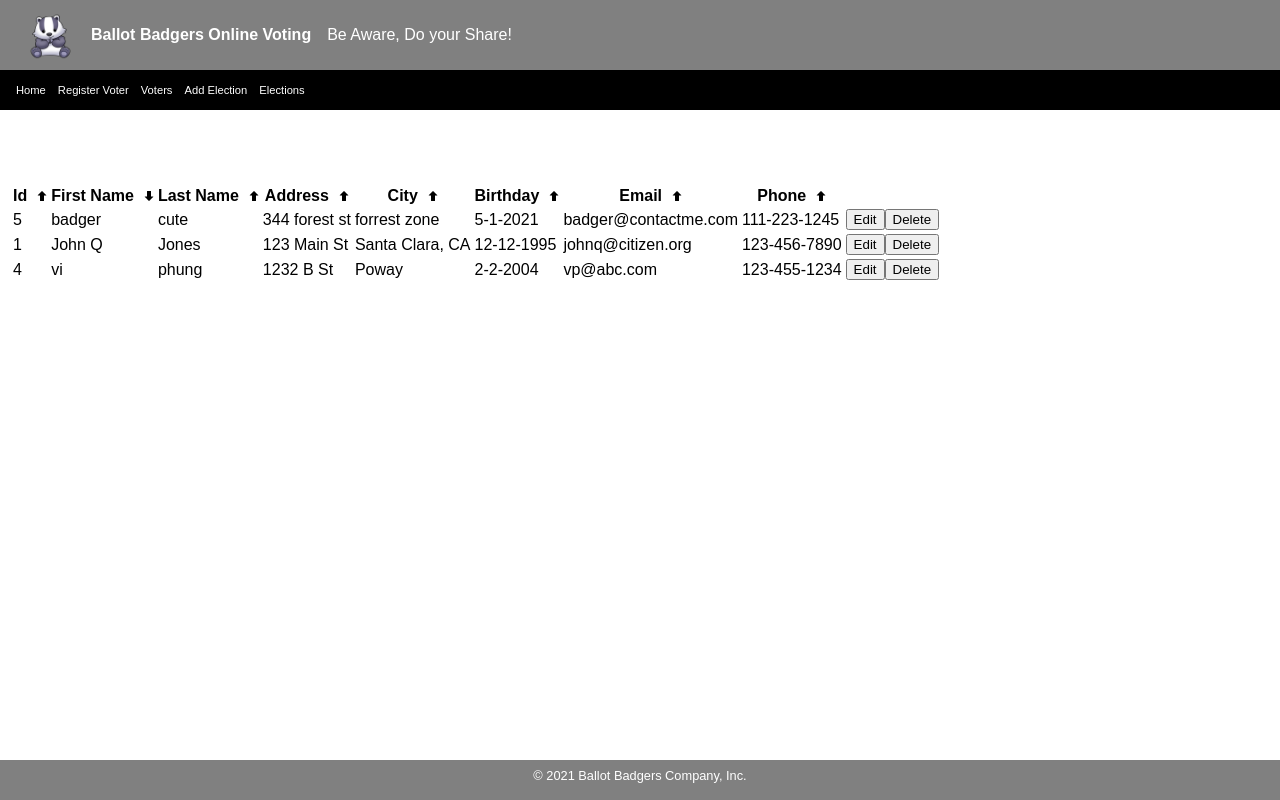
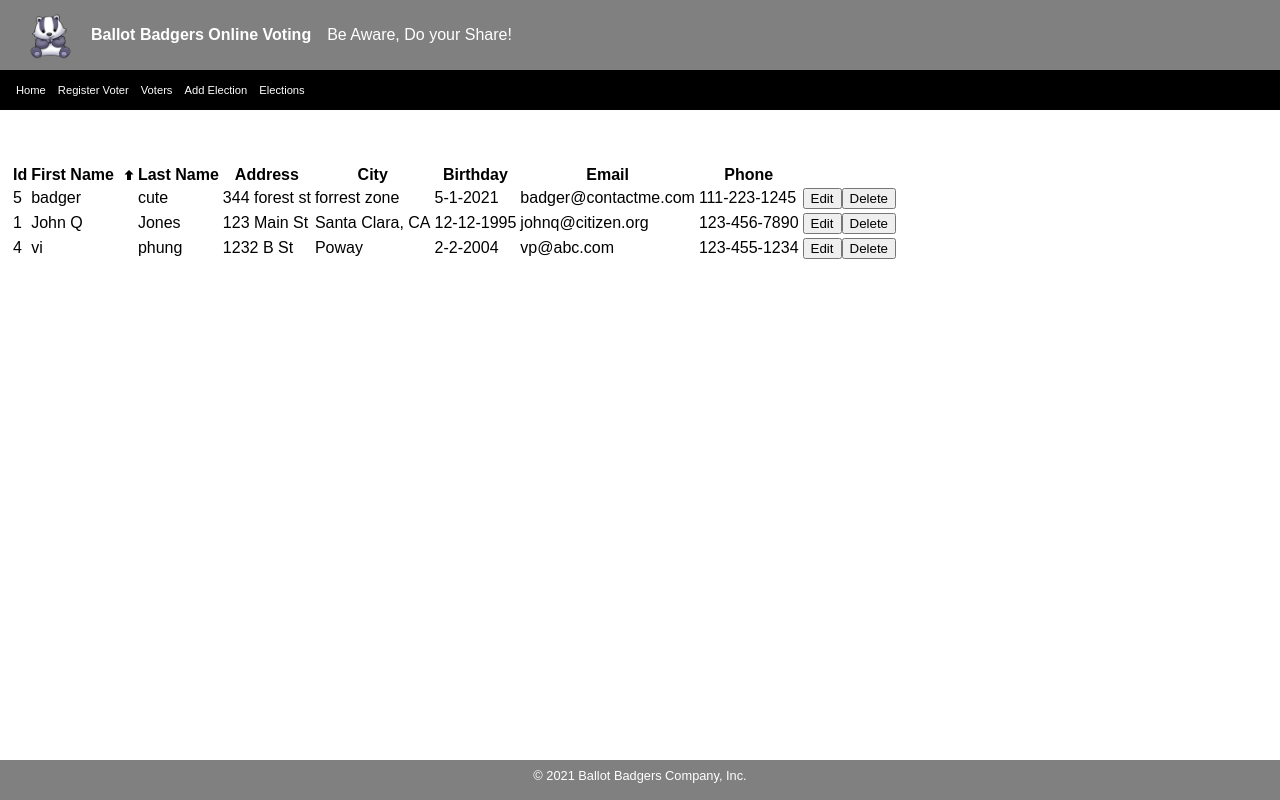
Before and after one commit to v3phung/ballot-badgers, a React (Create React App) app: page /voters in a window 1280 px wide. Both pictures are taken after a click on the element "First Name". Built offline with nearby package versions, Linux system fonts and the light colour scheme; data requests are answered from the project's data file.

Commit message:
fixed the voter sort issue

```diff
--- a/src/actions/voters.js
+++ b/src/actions/voters.js
@@ -9,6 +9,12 @@ export const CANCEL_VOTER_ACTION = "CANCEL_VOTER";
 
 export const VERIFY_VOTER_REQUEST_ACTION = "VERIFY_VOTER_REQUEST";
 export const VERIFY_VOTER_DONE_ACTION = "VERIFY_VOTER_DONE";
+
+export const SORT_VOTER_TYPE_ACTION = "SORT_VOTER_TYPE";
+
+export const createSortVoterTypeAction = (column) => ({
+  type: SORT_VOTER_TYPE_ACTION, column
+});
 
 export const createRefreshVotersRequestAction = () => ({
   type: REFRESH_VOTERS_REQUEST_ACTION,
--- a/src/components/Layout.css
+++ b/src/components/Layout.css
@@ -115,18 +115,10 @@ body {
   align-items: center;
 }
 
-/* .custom-table {
-  display:flex;
-  flex-direction:column;
-  align-items: center;
+
+.custom-table > thead > tr > th:hover{
+  color:blue;
 }
-
-
-
-.custom-table > thead > tr > th,
-.custom-table > tbody > tr > td {
-  padding:0.5rem;
-} */
 
 .election-name-disp,
 .election-questions-disp {
--- a/src/components/VotersList.js
+++ b/src/components/VotersList.js
@@ -1,81 +1,69 @@
 import { VoterEditRow } from "./VoterEditRow";
 import { VoterViewRow } from "./VoterViewRow";
-import { useState, useEffect } from 'react';
 export const VotersList = ({
-    voters, editVoterId,
+    voters, editVoterId, voterSortValue,
     onEditVoter: editVoter,
     onDeleteVoter: deleteVoter,
     onUpdateVoter: updateVoter,
     onCancelVoter: cancelVoter,
+    onSetVoterSort: setVoterSort,
 }) => {
 
-    useEffect(() => {
-        setDisplayVoters(voters);
-    }, [voters])
-
-    const [displayVoters, setDisplayVoters] = useState([...voters]);
-    const [sortDirection, setSortDirection] = useState({
-        id: false,
-        firstName: false,
-        lastName: false,
-        address: false,
-        city: false,
-        birthday: false,
-        email: false,
-        phone: false,
-    })
-
-    const sortStringColumns = (sortType) => {
-        console.log(sortType)
-        let sortedList = []
-        sortDirection[sortType] === false ?
-            sortedList = [...displayVoters].sort((a, b) => (String(a[sortType]).toLowerCase() > String(b[sortType]).toLowerCase()) ? 1 : -1) :
-            sortedList = [...displayVoters].sort((a, b) => (String(a[sortType]).toLowerCase() < String(b[sortType]).toLowerCase()) ? 1 : -1)
-        const updatedSortDirection = { ...sortDirection }
-        updatedSortDirection[sortType] = !(updatedSortDirection[sortType])
-        setSortDirection(updatedSortDirection)
-        setDisplayVoters([...sortedList])
-    }
-
-    const sortNumericalColumns = (sortType) => {
-        const sortedList = [...displayVoters].sort((a, b) => (a[sortType] > b[sortType]) ? 1 : -1)
-        setDisplayVoters([...sortedList])
-    }
 
     return (
         <>
-            <h1>{sortDirection.firstName}</h1>
             <table className='custom-table'>
                 <thead>
                     <tr>
-                        <th onClick={() => sortStringColumns('id')}>Id
-                            <img src={sortDirection.id === false ? "/up-arrow.png" : '/down-arrow.png'} alt='sort-icon' className="arrow-img" />
+                        <th onClick={() => setVoterSort('id')}>Id
+                            {voterSortValue.column === "id" ?
+                                <img src={voterSortValue.sortDirection + "-arrow.png"} alt='sort-icon' className="arrow-img" />
+                                : <div></div>
+                            }                        </th>
+                        <th onClick={() => setVoterSort('firstName')}>First Name
+                            {voterSortValue.column === "firstName" ?
+                                <img src={voterSortValue.sortDirection + "-arrow.png"} alt='sort-icon' className="arrow-img" />
+                                : <div></div>
+                            }                        </th>
+                        <th onClick={() => setVoterSort('lastName')}>Last Name
+                            {voterSortValue.column === "lastName" ?
+                                <img src={voterSortValue.sortDirection + "-arrow.png"} alt='sort-icon' className="arrow-img" />
+                                : <div></div>
+                            }                        </th>
+                        <th onClick={() => setVoterSort('address')}>Address
+                            {voterSortValue.column === "address" ?
+                                <img src={voterSortValue.sortDirection + "-arrow.png"} alt='sort-icon' className="arrow-img" />
+                                : <div></div>
+                            }
+
                         </th>
-                        <th onClick={() => sortStringColumns('firstName')}>First Name
-                            <img src={sortDirection.firstName === false ? "/up-arrow.png" : '/down-arrow.png'} alt='sort-icon' className="arrow-img" />
+                        <th onClick={() => setVoterSort('city')}>City
+                            {voterSortValue.column === "city" ?
+                                <img src={voterSortValue.sortDirection + "-arrow.png"} alt='sort-icon' className="arrow-img" />
+                                : <div></div>
+                            }                        </th>
+                        <th onClick={() => setVoterSort('birthday')}>Birthday
+                            {voterSortValue.column === "birthday" ?
+                                <img src={voterSortValue.sortDirection + "-arrow.png"} alt='sort-icon' className="arrow-img" />
+                                : <div></div>
+                            }
                         </th>
-                        <th onClick={() => sortStringColumns('lastName')}>Last Name
-                            <img src={sortDirection.lastName === false ? "/up-arrow.png" : '/down-arrow.png'} alt='sort-icon' className="arrow-img" />
+                        <th onClick={() => setVoterSort('email')}>Email
+                            {voterSortValue.column === "email" ?
+                                <img src={voterSortValue.sortDirection + "-arrow.png"} alt='sort-icon' className="arrow-img" />
+                                : <div></div>
+                            }
                         </th>
-                        <th onClick={() => sortStringColumns('address')}>Address
-                            <img src={sortDirection.address === false ? "/up-arrow.png" : '/down-arrow.png'} alt='sort-icon' className="arrow-img" />
-                        </th>
-                        <th onClick={() => sortStringColumns('city')}>City
-                            <img src={sortDirection.city === false ? "/up-arrow.png" : '/down-arrow.png'} alt='sort-icon' className="arrow-img" />
-                        </th>
-                        <th onClick={() => sortStringColumns('birthday')}>Birthday
-                            <img src={sortDirection.birthday === false ? "/up-arrow.png" : '/down-arrow.png'} alt='sort-icon' className="arrow-img" />
-                        </th>
-                        <th onClick={() => sortStringColumns('email')}>Email
-                            <img src={sortDirection.email === false ? "/up-arrow.png" : '/down-arrow.png'} alt='sort-icon' className="arrow-img" />
-                        </th>
-                        <th onClick={() => sortStringColumns('phone')}>Phone
-                            <img src={sortDirection.phone === false ? "/up-arrow.png" : '/down-arrow.png'} alt='sort-icon' className="arrow-img" />
+                        <th onClick={() => setVoterSort('phone')}>Phone
+                            {voterSortValue.column === "phone" ?
+                                <img src={voterSortValue.sortDirection + "-arrow.png"} alt='sort-icon' className="arrow-img" />
+                                : <div></div>
+                            }
                         </th>
                     </tr>
                 </thead>
                 <tbody>
-                    {displayVoters.map((voter) => (
+                    {voters.map((voter) => (
                         voter.id === editVoterId
                             ? <VoterEditRow voter={voter} key={voter.id} onUpdateVoter={updateVoter} onCancelVoter={cancelVoter} />
                             : <VoterViewRow voter={voter} key={voter.id} onEditVoter={editVoter} onDeleteVoter={deleteVoter} />
--- a/src/containers/VotersListContainer.js
+++ b/src/containers/VotersListContainer.js
@@ -2,16 +2,30 @@ import { useMemo, useEffect } from 'react';
 import { bindActionCreators } from "redux";
 import { useDispatch, useSelector } from 'react-redux';
 
-import {createEditVoterAction, createCancelVoterAction,
-    refreshVoters, deleteVoter, updateVoter} from "../actions/voters";
+import {
+  createEditVoterAction, createCancelVoterAction,
+  refreshVoters, deleteVoter, updateVoter, createSortVoterTypeAction
+} from "../actions/voters";
 
 import { VotersList } from "../components/VotersList";
-import {ToolHeader} from "../components/ToolHeader";
+import { ToolHeader } from "../components/ToolHeader";
 
 export const VotersListContainer = () => {
 
   const voters = useSelector(state => state.voters);
   const editVoterId = useSelector(state => state.editVoterId);
+  const voterSortValue = useSelector(state => state.voterSortValue);
+
+
+  const sortStringColumns = () => {
+    let sortedList = []
+    voterSortValue.sortDirection === "up" ?
+      sortedList = [...voters].sort((a, b) => (String(a[voterSortValue.column]).toLowerCase() > String(b[voterSortValue.column]).toLowerCase()) ? 1 : -1) :
+      sortedList = [...voters].sort((a, b) => (String(a[voterSortValue.column]).toLowerCase() < String(b[voterSortValue.column]).toLowerCase()) ? 1 : -1)
+    return [...sortedList]
+  }
+
+
   const dispatch = useDispatch();
 
   const voterListActions = useMemo(() => bindActionCreators({
@@ -19,7 +33,9 @@ export const VotersListContainer = () => {
     onDeleteVoter: deleteVoter,
     onUpdateVoter: updateVoter,
     onCancelVoter: createCancelVoterAction,
+    onSetVoterSort: createSortVoterTypeAction,
   }, dispatch), [dispatch])
+
 
   useEffect(() => {
     dispatch(refreshVoters());
@@ -28,7 +44,7 @@ export const VotersListContainer = () => {
   return (
     <>
       <ToolHeader toolHeader="Registered Voters List" />
-        <VotersList voters={voters} editVoterId={editVoterId} {...voterListActions} />
+      <VotersList voters={sortStringColumns()} voterSortValue={voterSortValue} editVoterId={editVoterId} {...voterListActions} />
     </>
 
   );
--- a/src/reducers/election.js
+++ b/src/reducers/election.js
@@ -12,6 +12,7 @@ import {
   EDIT_VOTER_ACTION,
   CANCEL_VOTER_ACTION,
   VERIFY_VOTER_DONE_ACTION,
+  SORT_VOTER_TYPE_ACTION
 } from "../actions/voters";
 
 export const votersReducer = (voters = [], action) => {
@@ -94,6 +95,26 @@ const errorMessageReducer = (errorMessage = "", action) => {
   return errorMessage;
 };
 
+
+const voterSortValueReducer = (voterSortValue = { column: "id", sortDirection: "up" }, action) => {
+  if (action.type === SORT_VOTER_TYPE_ACTION) {
+    if (action.column === voterSortValue.column) {
+      const newSortDirection = voterSortValue.sortDirection === "up" ? "down" : "up"
+      return {
+        ...voterSortValue,
+        sortDirection: newSortDirection,
+      }
+    }
+    else {
+      return {
+        column: action.column,
+        sortDirection: "up"
+      }
+    }
+  }
+  return voterSortValue
+}
+
 export const reducer = combineReducers({
   elections: electionsReducer,
   questions: questionsReducer,
@@ -102,4 +123,5 @@ export const reducer = combineReducers({
   errorMessage: errorMessageReducer,
   editVoterId: editVoterReducer,
   electionId: electionIdReducer,
+  voterSortValue: voterSortValueReducer,
 });
```
Lines whose indentation alone changed are shown as unchanged.
